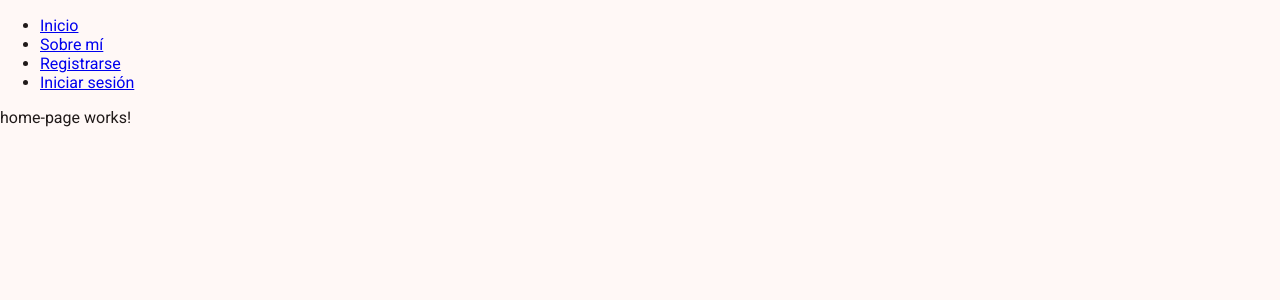
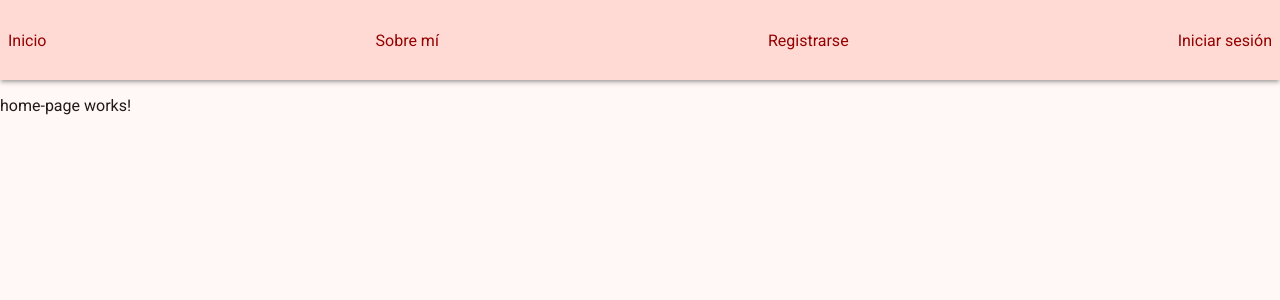
Before and after one commit to FacundoBerges/FACUNDO-BERGES-TP1-PROG4-2025-C1, an Angular app: page / in a window 1280 px wide. Shown: the top 300 px of the page. Built offline with nearby package versions, Linux system fonts and the light colour scheme.

Commit message:
estilos generales y de header

```diff
--- a/src/app/shared/header/header.component.html
+++ b/src/app/shared/header/header.component.html
@@ -3,7 +3,7 @@
     <ul>
       @for (item of menuItems; track $index) {
       <li>
-        <a [routerLink]="item.path" routerLinkActive="active">{{ item.name }}</a>
+        <a class="hover-underline-animation" [routerLink]="item.path" routerLinkActive="active">{{ item.name }}</a>
       </li>
       }
     </ul>
--- a/src/app/shared/header/header.component.scss
+++ b/src/app/shared/header/header.component.scss
@@ -0,0 +1,53 @@
+header {
+  height: 5rem;
+  background-color: var(--mat-sys-primary-container);
+  color: var(--mat-sys-on-primary-container);
+  box-shadow: var(--mat-sys-level2);
+
+  nav {
+    height: 100%;
+
+    ul {
+      height: 100%;
+      padding: 0;
+      margin: 0;
+      display: flex;
+      justify-content: space-between;
+      align-items: center;
+
+      li {
+        display: inline-block;
+        padding: 0 0.5rem;
+
+        a {
+          color: inherit;
+          font-size: var(--mat-sys-title-medium);
+
+          &.hover-underline-animation {
+            display: inline-block;
+            position: relative;
+          }
+
+          &.hover-underline-animation::after {
+            content: "";
+            position: absolute;
+            width: 100%;
+            transform: scaleX(0);
+            height: 2px;
+            bottom: -2px;
+            left: 0;
+            background-color: var(--mat-sys-on-primary-container);
+            transition: transform 0.25s ease-out;
+            transform-origin: bottom center;
+          }
+
+          &.hover-underline-animation:hover::after,
+          &.hover-underline-animation:focus::after {
+            transform: scaleX(1);
+            transform-origin: bottom center;
+          }
+        }
+      }
+    }
+  }
+}
--- a/src/styles.scss
+++ b/src/styles.scss
@@ -19,6 +19,7 @@ html {
 
 body {
   margin: 0;
+  padding: 0;
   font-family: Roboto, "Helvetica Neue", sans-serif;
   background: var(--mat-sys-surface);
   color: var(--mat-sys-on-surface);
@@ -27,3 +28,14 @@ body {
     color-scheme: dark;
   }
 }
+
+ul {
+  list-style: none;
+  padding: 0;
+  margin: 0;
+}
+
+a {
+  text-decoration: none;
+  cursor: pointer;
+}
```
